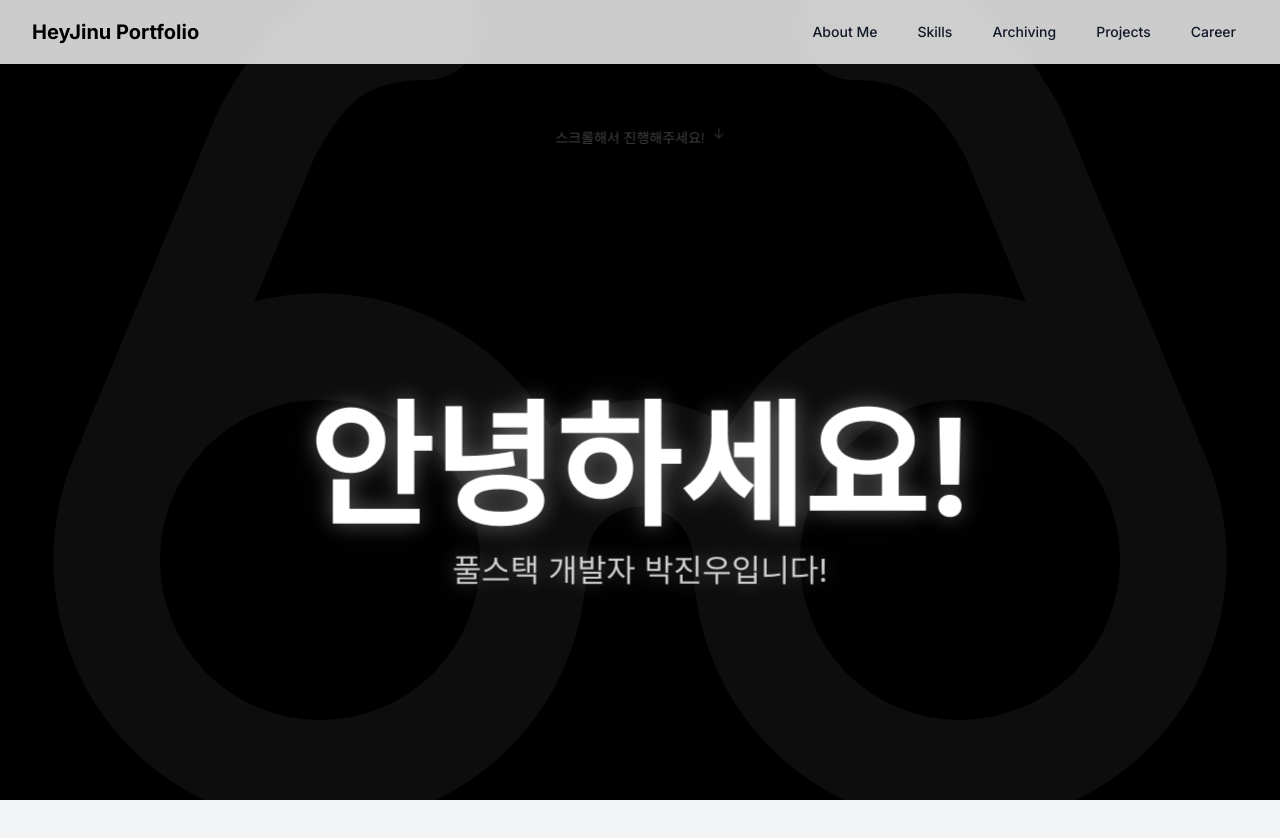
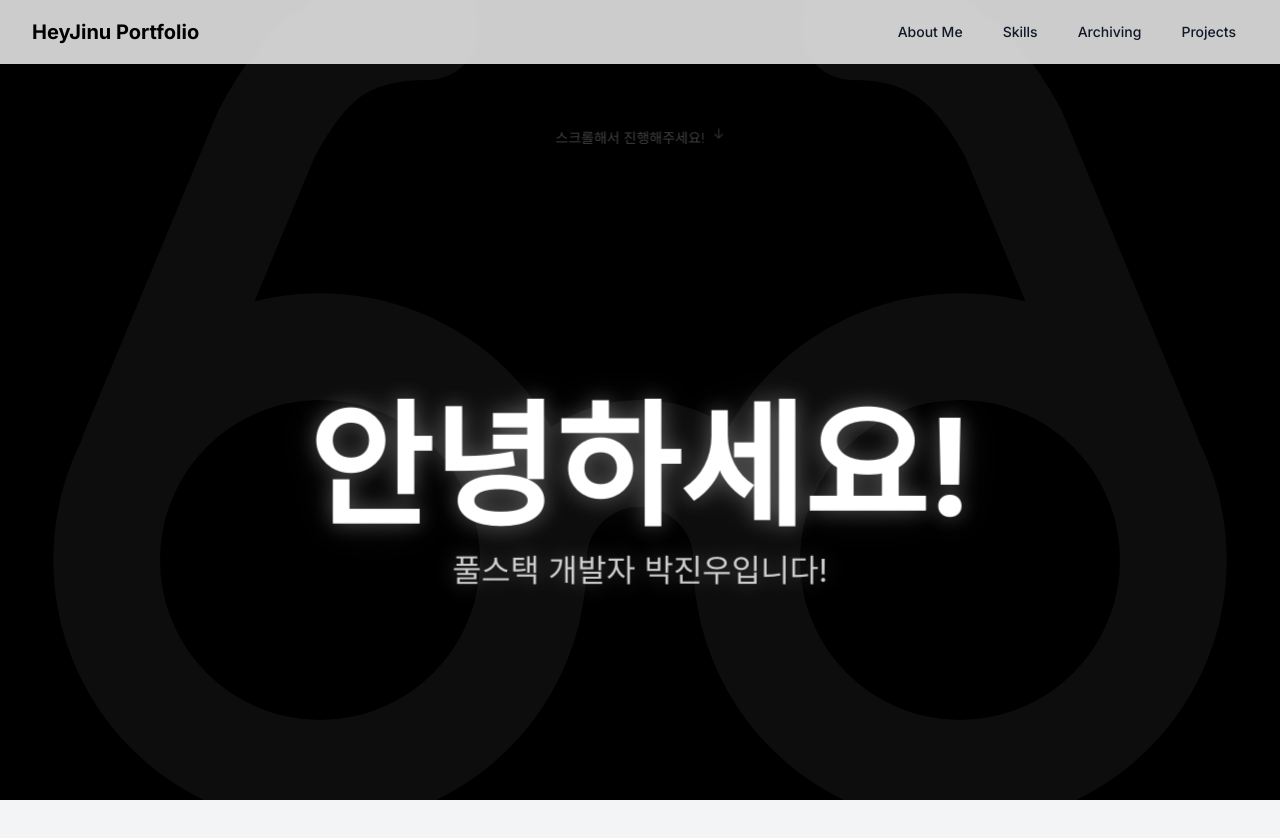
Before and after one commit to Norang2810/Heyjinu-Portfolio, a Next.js app: page / in a window 1280 px wide. Shown: the top 838 px of the page. Built offline with nearby package versions, Linux system fonts and the light colour scheme.

Commit message:
career delete

```diff
--- a/app/page.tsx
+++ b/app/page.tsx
@@ -9,7 +9,6 @@ import { AboutSection } from "@/components/sections/AboutSection";
 import { SkillsSection } from "@/components/sections/SkillsSection";
 import { ArchivingSection } from "@/components/sections/ArchivingSection";
 import { ProjectsSection } from "@/components/sections/ProjectsSection";
-import { CareerSection } from "@/components/sections/CareerSection";
 
 export default function Home() {
   useEffect(() => {
@@ -26,7 +25,7 @@ export default function Home() {
         <AboutSection />
         <SkillsSection />
         <ArchivingSection />
-        <ProjectsSection />
+        <ProjectsSection /> 1
       </div>
     </main>
   );
--- a/components/Navbar.tsx
+++ b/components/Navbar.tsx
@@ -21,7 +21,6 @@ const Navbar = () => {
     { name: "Skills", href: "#skills" },
     { name: "Archiving", href: "#archiving" },
     { name: "Projects", href: "#projects" },
-    { name: "Career", href: "#career" },
   ];
 
   return (
```
